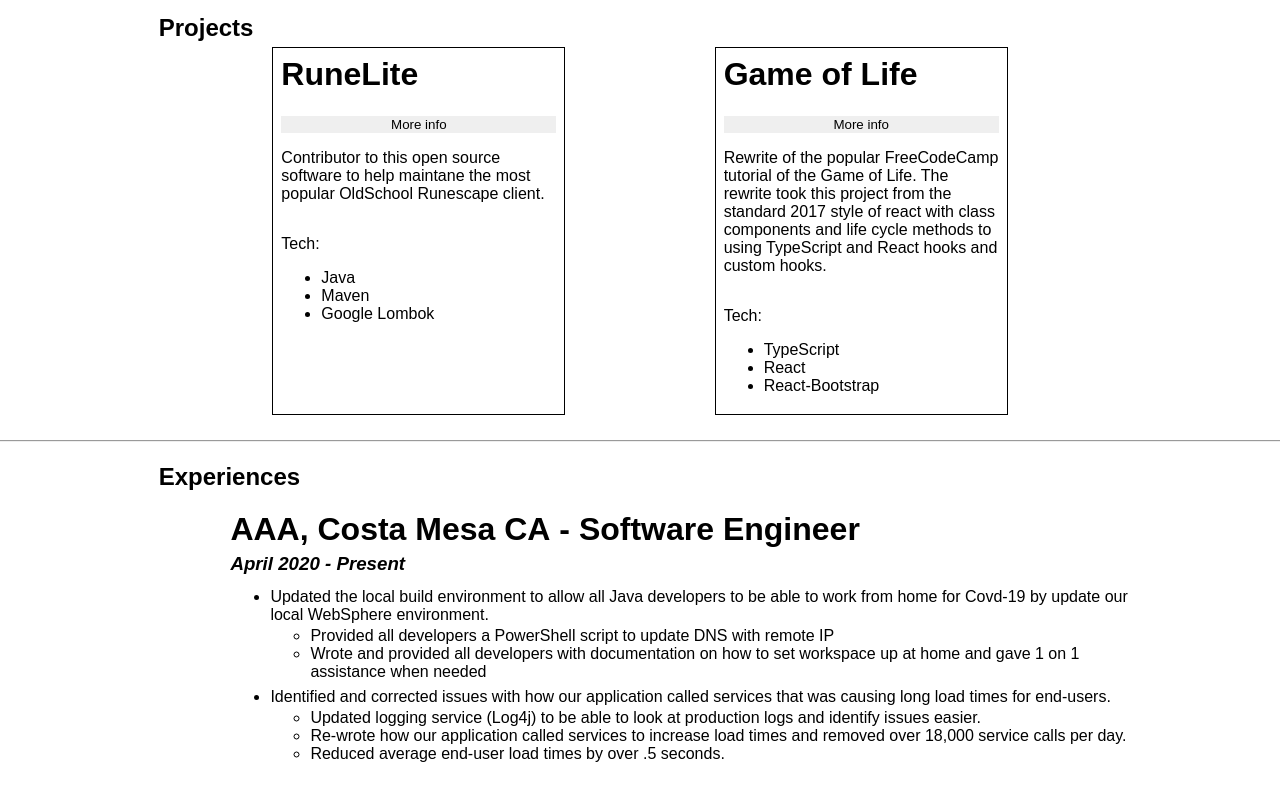
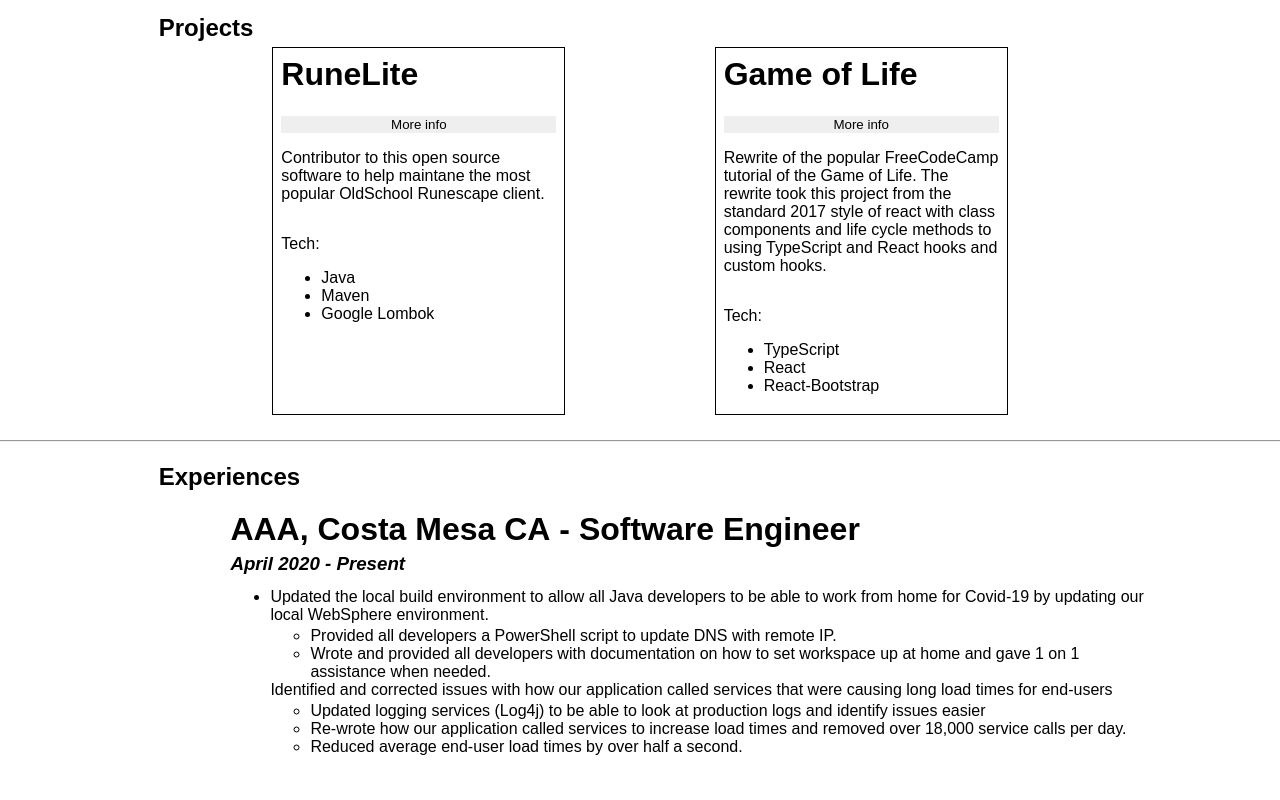
Before and after one commit to SammRosenthal/samrosenthal.github.io, a React (Create React App) app: page / in a window 1280 px wide. Shown: the part 312-1112 px from the top of the page. Built offline with nearby package versions, Linux system fonts and the light colour scheme; a web font is replaced by a local one.

Commit message:
almost have the rendering of the epxeriences done

```diff
--- a/src/components/experiences/experience/Experience.js
+++ b/src/components/experiences/experience/Experience.js
@@ -15,34 +15,18 @@
       <div className="jobContent">
         <ul>
           <li>
-            Updated the local build environment to allow all Java developers to
-            be able to work from home for Covd-19 by update our local WebSphere
-            environment.
-            <ul>
-              <li>
-                Provided all developers a PowerShell script to update DNS with
-                remote IP
-              </li>
-              <li>
-                Wrote and provided all developers with documentation on how to
-                set workspace up at home and gave 1 on 1 assistance when needed
-              </li>
-            </ul>
-          </li>
-          <li>
-            Identified and corrected issues with how our application called
-            services that was causing long load times for end-users.
-            <ul>
-              <li>
-                Updated logging service (Log4j) to be able to look at production
-                logs and identify issues easier.
-              </li>
-              <li>
-                Re-wrote how our application called services to increase load
-                times and removed over 18,000 service calls per day.
-              </li>
-              <li>Reduced average end-user load times by over .5 seconds.</li>
-            </ul>
+            {props.jobInfo.description[0].map((e) => {
+              let temp = [e.summary];
+              temp.push(
+                <ul>
+                  {e.details.map((v) => {
+                    console.log(v);
+                    return <li>{v}</li>;
+                  })}
+                </ul>
+              );
+              return temp;
+            })}
           </li>
         </ul>
       </div>
```
